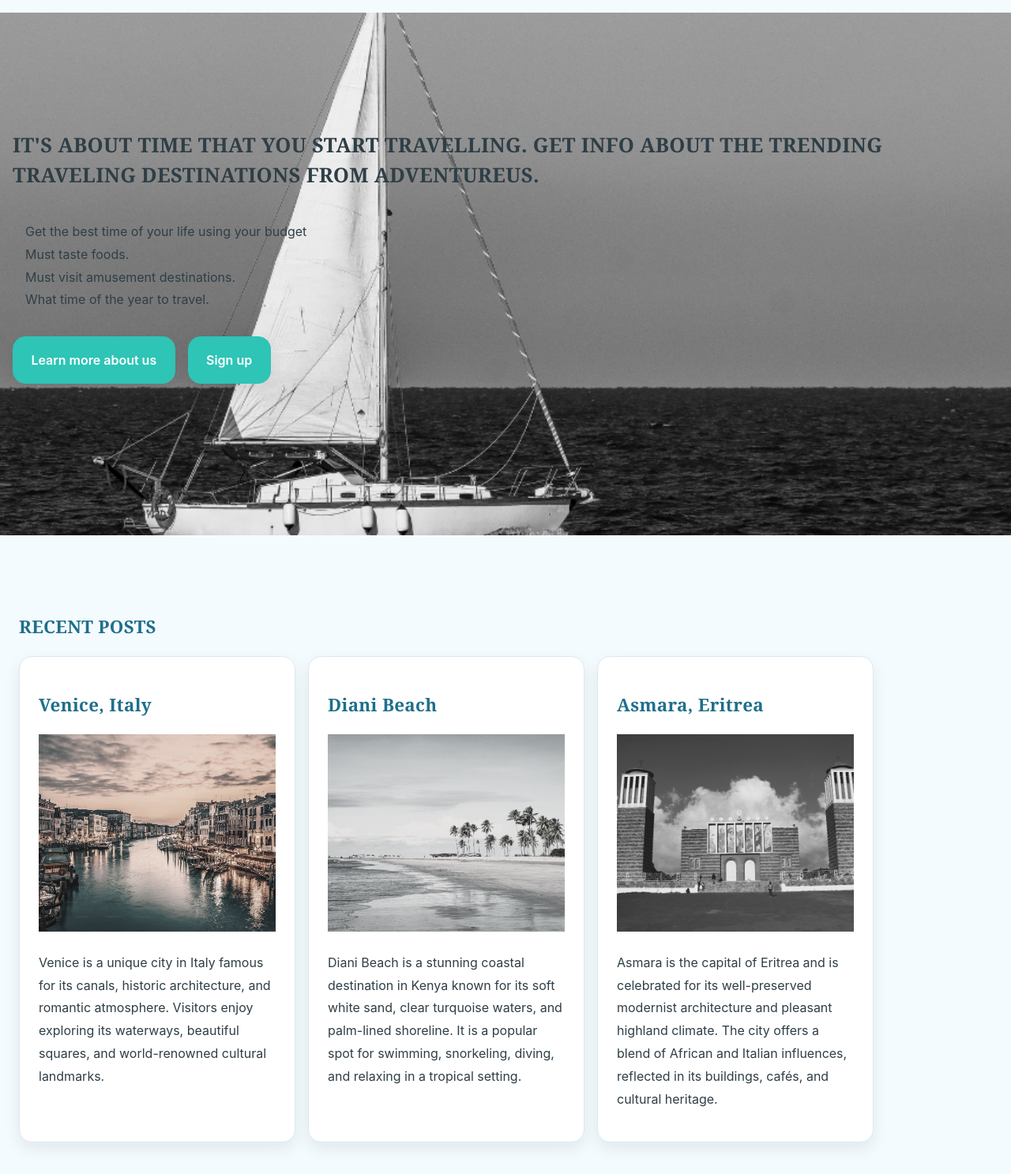
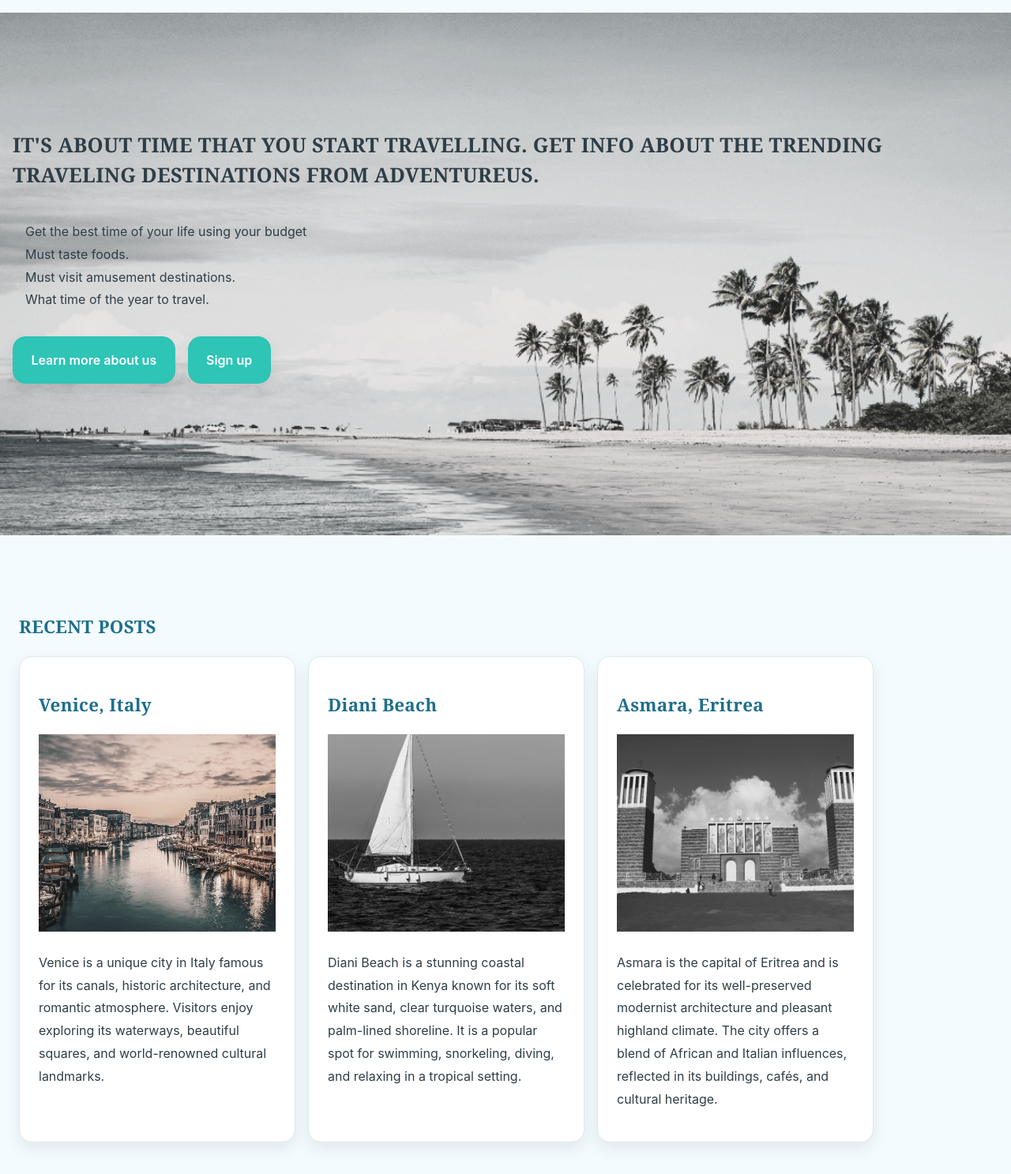
Before and after one commit to JoandarcZienagebriel/Django_project, a Django app: page / in a window 1280 px wide. Shown: the part 101-1588 px from the top of the page at 79% size. Run offline with Django 5.2, Linux system fonts and the light colour scheme; some libraries are stand-ins or nearby versions.

Commit message:
change image

```diff
--- a/static/css/pg.css
+++ b/static/css/pg.css
@@ -120,7 +120,7 @@ nav a {
 ========================= */
 .hero {
   padding: 6rem 1rem;
-  background-image: url(../img/3.png);
+  background-image: url(../img/beach.png);
   background-repeat: no-repeat;
   background-size: cover;
 }
--- a/templates/home.html
+++ b/templates/home.html
@@ -34,7 +34,7 @@
 
        <div class="card">
           <h3>Diani Beach</h3>
-          <img src="/static/img/beach.png" alt="Diani Beach">
+          <img src="/static/img/3.png" alt="Diani Beach">
 
       <p>Diani Beach is a stunning coastal destination in Kenya known for its soft white sand, clear turquoise waters,
          and palm-lined shoreline. It is a popular spot for swimming, snorkeling, diving, and relaxing in a tropical setting.</p>
```
